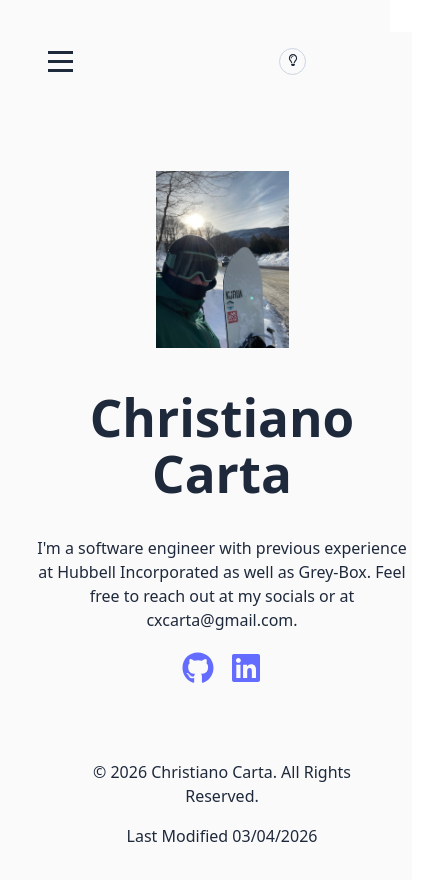
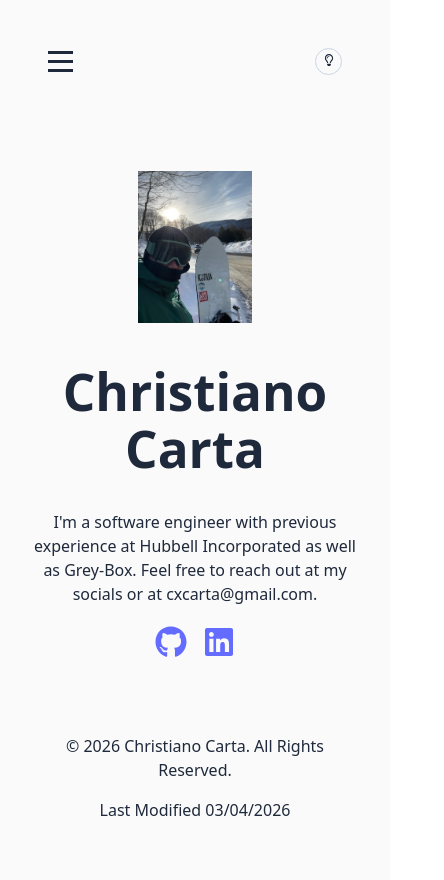
Before and after one commit to crcarta/crcarta.github.io, a React (Vite) app: page / in a window 390 px wide. Shown: the top 880 px of the page, 444 px wide, since content can reach past the window. Built offline with nearby package versions, Linux system fonts and the light colour scheme.

Commit message:
Dark Mode Button Fix & Mobile Dropdown
Dark mode button now visible and not pushed off screen. On horizontally
clamped displays the dropdown will now "push down" elements so that you
do not block the menu, or the content of the page.

```diff
--- a/src/components/Navbar.css
+++ b/src/components/Navbar.css
@@ -1,20 +1,19 @@
 .navbar {
-    position: static;
-    top: 10px;     /* move down slightly */
-    left: 10px;    /* move slightly right */
-    width: calc(100vw - 10px); /* adjust width so it doesn’t overflow */
+  position: relative; /* anchors the theme button */
+  width: 100%;
   background-color: var(--bg-body);
   color: var(--text-main);
   padding: 1rem 0;
   font-family: Arial, sans-serif;
   margin: 0;
+  box-sizing: border-box;
 }
 
-
 .navbar-container {
-    width: 100vw; /* Full viewport width */
+  width: 100%;
+  max-width: 100%;
   margin: 0;
-    padding: 0 1rem; /* Consistent padding */
+  padding: 0 1rem;
   display: flex;
   align-items: center;
   justify-content: space-between;
@@ -66,21 +65,34 @@
 }
 
 @media screen and (max-width: 768px) {
+  /* Allow the container to wrap so the menu sits below the toggle row */
+  .navbar-container {
+    flex-wrap: wrap;
+  }
+
+  /* Menu is in normal document flow (no position:absolute)         */
+  /* Hidden via max-height:0 so it smoothly pushes content down     */
   .navbar-menu {
-      position: absolute;
-      left: -100%;
-      top: 60px;
+    order: 3;
+    width: 100%;
     flex-direction: column;
-      background-color: var(--bg-body);
-      width: 100vw; /* Full viewport width */
-      text-align: center;
-      transition: 0.3s;
-      padding: 2rem 0;
+    text-align: left;
+    gap: 0;
     margin: 0;
+    padding: 0;
+    max-height: 0;
+    overflow: hidden;
+    transition: max-height 0.3s ease, padding 0.3s ease;
   }
 
   .navbar-menu.active {
-      left: 0;
+    max-height: 300px;
+    padding: 0.5rem 0 1rem 0;
+  }
+
+  .navbar-item {
+    padding: 0.6rem 0 0.6rem 3rem; /* left-indent aligns text clear of the hamburger */
+    text-align: left;
   }
 
   .navbar-toggle {
@@ -93,9 +105,11 @@
   background-color: transparent;
   color: var(--text-main);
   border-radius: 999px;
-    padding: 0.3rem 0.4rem;  /* slightly taller, narrower */
+  padding: 0.3rem 0.4rem;
   font-size: 0.75rem;
-    margin-right: 100px; /* pull button ~100px away from right edge */
+  position: absolute;
+  right: 1rem;
+  flex-shrink: 0;
   cursor: pointer;
   transition: background-color 0.2s ease, color 0.2s ease, border-color 0.2s ease;
 }
--- a/src/components/Navbar.jsx
+++ b/src/components/Navbar.jsx
@@ -7,11 +7,8 @@ const Navbar = ({ onToggleTheme, theme }) => {
   const [isOpen, setIsOpen] = useState(false);
 
   return (
-    <nav className="navbar">
+    <nav className={`navbar ${isOpen ? 'navbar--open' : ''}`}>
       <div className="navbar-container">
-        {/*<div className="navbar-logo">
-        <Link to="/">Christiano Carta</Link>
-        </div>*/}
         <div className="navbar-left">
           <div className="navbar-toggle" onClick={() => setIsOpen(!isOpen)}>
             <span className="bar"></span>
--- a/src/pages/Portfolio.jsx
+++ b/src/pages/Portfolio.jsx
@@ -31,7 +31,7 @@ const Portfolio = () => {
       <div className="container">
         <h1>Portfolio</h1>
         <h2 className="section-header"></h2>
-
+        <title>Portfolio</title>
         <div className="portfolio-grid-wrapper">
           <div className="projects-grid portfolio-fade-item">
             <GitHubCard
```
Also changed, not shown: 1 other file (tests, documents, lock files or other folders). Lines whose indentation alone changed are shown as unchanged.
